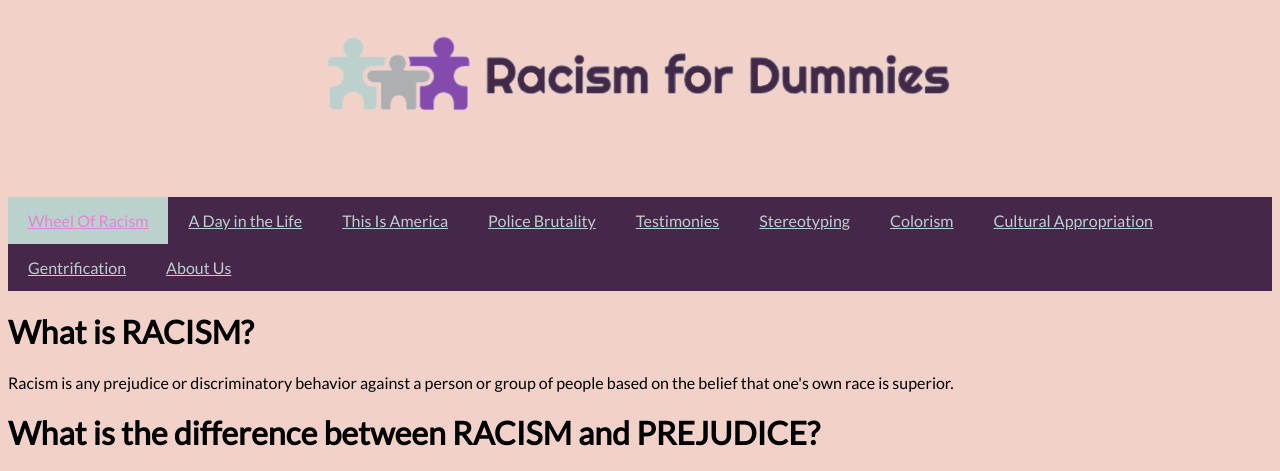
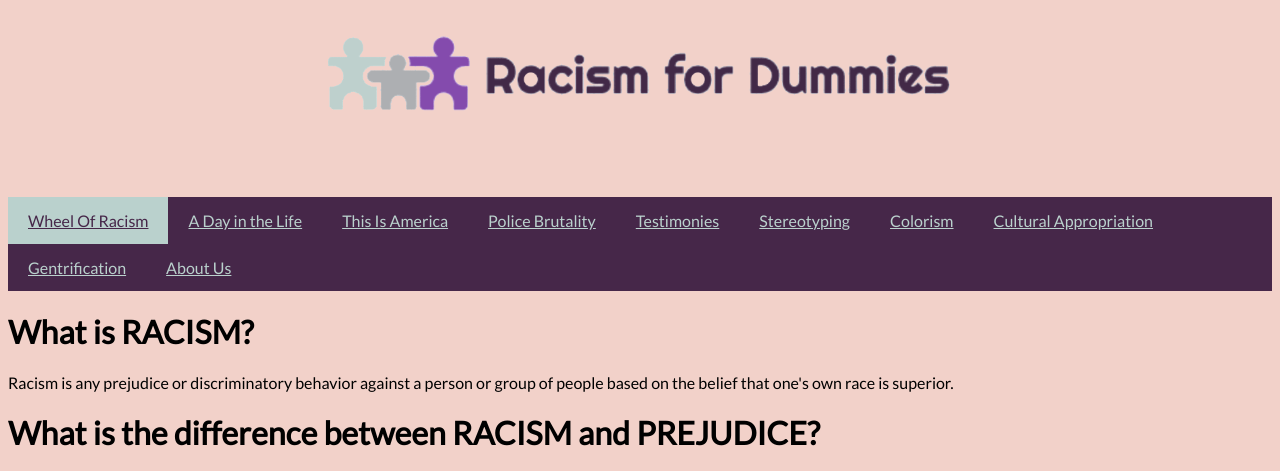
Before and after one commit to racismfordummies/racismfordummies, a plain HTML site: page index.html in a window 1280 px wide. In both pictures the pointer is over the link "Wheel Of Racism". Shown: the top 471 px of the page. Drawn offline with Linux system fonts and the light colour scheme.

Commit message:
Update index.html

```diff
--- a/index.html
+++ b/index.html
@@ -29,7 +29,7 @@
       }
       .topnav a:hover {
         background-color: #bad1cd;
-        color: #e086d3;
+        color: #462749;
       }
       .topnav a.active {
         background-color: #4CAF50;
```
